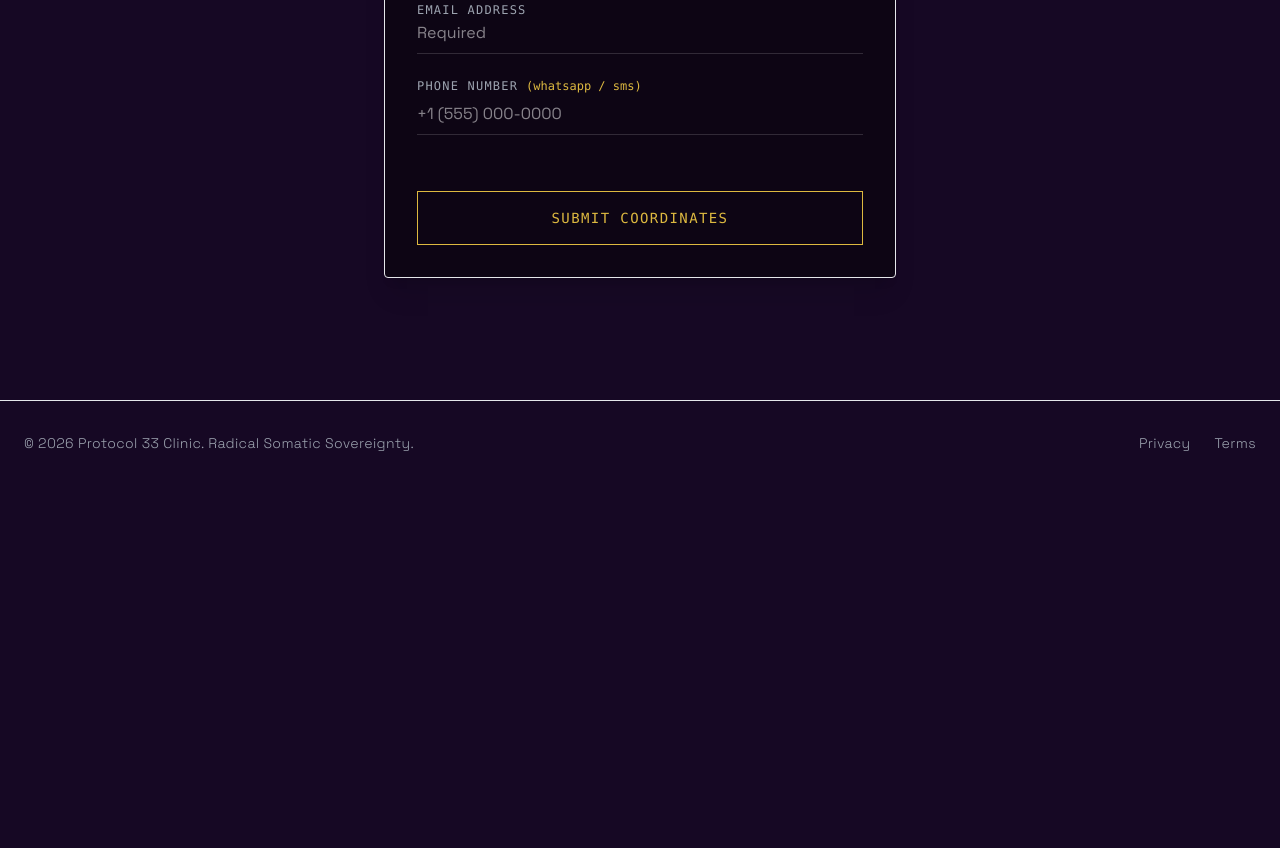
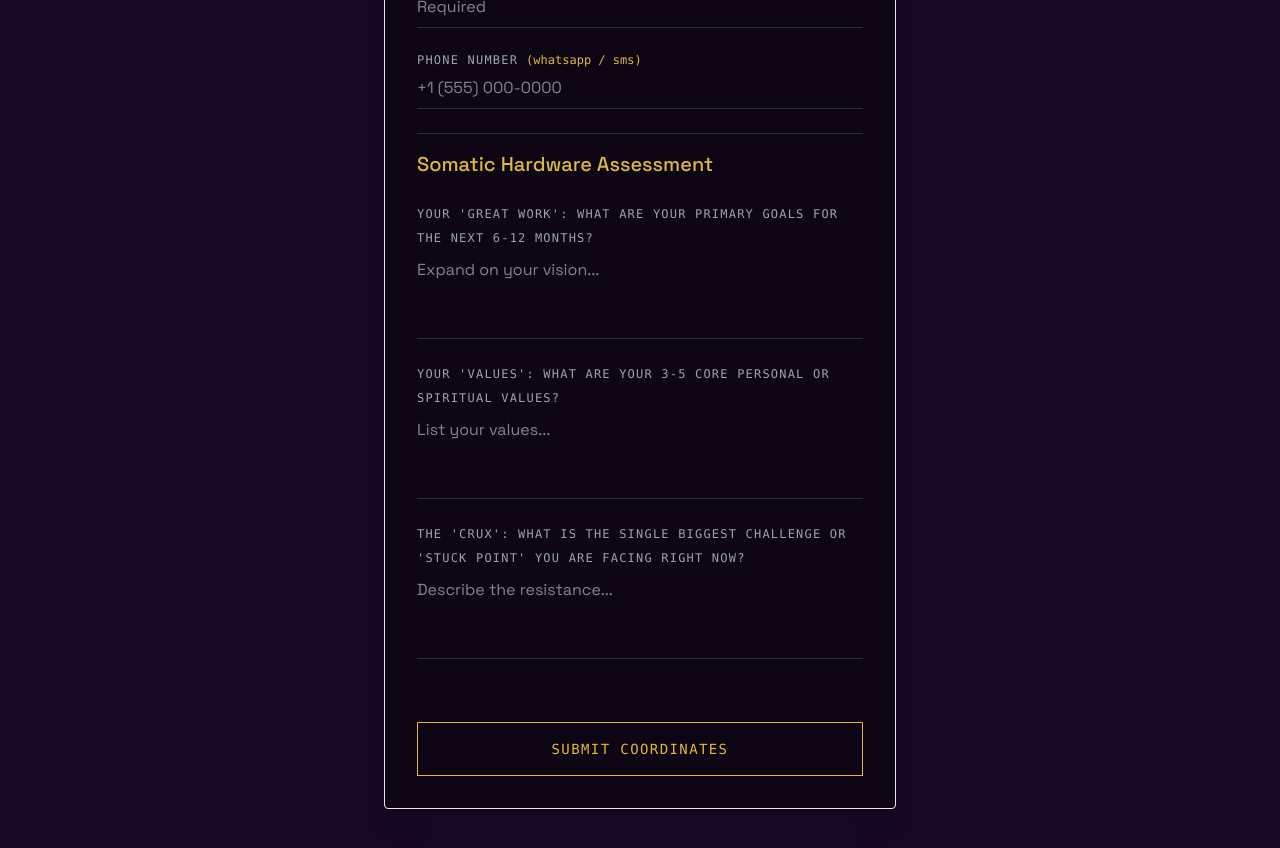
Before and after one commit to Peter999Bright-star/P33-command-centre, a Next.js app: page /blueprint in a window 1280 px wide. Shown: the part 480-1328 px from the top of the page. Before the commit the page ends 965 px from the top, so only its background shows below. Built offline with nearby package versions, Linux system fonts and the light colour scheme.

Commit message:
feat: expand blueprint form and destiny-xray copy

```diff
--- a/src/app/api/blueprint/route.ts
+++ b/src/app/api/blueprint/route.ts
@@ -4,7 +4,7 @@ import { supabase } from '@/lib/supabase';
 export async function POST(request: Request) {
   try {
     const body = await request.json();
-    const { first_name, last_name, email, phone } = body;
+    const { first_name, last_name, email, phone, great_work, core_values, the_crux } = body;
 
     if (!first_name || !last_name || !email) {
       return NextResponse.json(
@@ -13,8 +13,10 @@ export async function POST(request: Request) {
       );
     }
 
+    let clientId;
+
     // Insert into Supabase clients table (The Metal Boundary)
-    const { data, error } = await supabase
+    const { data: newClient, error: clientError } = await supabase
       .from('clients')
       .insert([
         {
@@ -22,28 +24,59 @@ export async function POST(request: Request) {
           last_name,
           email,
           phone: phone || null,
-          // last_contact_date will default to NOW() on the database level
         }
       ])
       .select()
       .single();
 
-    if (error) {
-      console.error('Supabase Insert Error:', error);
+    if (clientError) {
       // Handle unique constraint on email
-      if (error.code === '23505') {
+      if (clientError.code === '23505') {
+        const { data: existingClient, error: fetchError } = await supabase
+          .from('clients')
+          .select('id')
+          .eq('email', email)
+          .single();
+
+        if (fetchError) {
+          console.error('Failed to fetch existing client:', fetchError);
+          return NextResponse.json({ error: 'Failed to access returning profile' }, { status: 500 });
+        }
+        clientId = existingClient.id;
+      } else {
+        console.error('Supabase Client Insert Error:', clientError);
         return NextResponse.json(
-            { error: 'Email already registered.' },
-            { status: 409 }
+          { error: 'Failed to insert client record' },
+          { status: 500 }
         );
       }
+    } else {
+      clientId = newClient.id;
+    }
+
+    // Insert into blueprints table
+    const { data: blueprint, error: blueprintError } = await supabase
+      .from('blueprints')
+      .insert([
+        {
+          client_id: clientId,
+          great_work: great_work || null,
+          core_values: core_values || null,
+          the_crux: the_crux || null,
+        }
+      ])
+      .select()
+      .single();
+
+    if (blueprintError) {
+      console.error('Blueprint Insert Error:', blueprintError);
       return NextResponse.json(
-        { error: 'Failed to insert client record' },
+        { error: 'Failed to insert blueprint record' },
         { status: 500 }
       );
     }
 
-    return NextResponse.json({ success: true, client: data }, { status: 201 });
+    return NextResponse.json({ success: true, blueprint }, { status: 201 });
 
   } catch (err) {
     console.error('API Error:', err);
--- a/src/app/blueprint/page.tsx
+++ b/src/app/blueprint/page.tsx
@@ -10,11 +10,14 @@ export default function BlueprintGateway() {
     last_name: '',
     email: '',
     phone: '',
+    great_work: '',
+    core_values: '',
+    the_crux: '',
   });
   const [status, setStatus] = useState<'idle' | 'submitting' | 'success' | 'error'>('idle');
   const [errorMessage, setErrorMessage] = useState('');
 
-  const handleChange = (e: React.ChangeEvent<HTMLInputElement>) => {
+  const handleChange = (e: React.ChangeEvent<HTMLInputElement | HTMLTextAreaElement>) => {
     setFormData({ ...formData, [e.target.name]: e.target.value });
   };
 
@@ -119,6 +122,55 @@ export default function BlueprintGateway() {
             />
           </div>
 
+          <div className="space-y-4 pt-4 border-t border-platinum-subtle mt-4">
+            <h3 className="text-xl font-medium text-alchemical-gold mb-6">Somatic Hardware Assessment</h3>
+
+            <div className="space-y-2">
+              <label htmlFor="great_work" className="text-xs font-mono text-muted uppercase tracking-widest leading-loose block">
+                Your 'Great Work': What are your primary goals for the next 6-12 months?
+              </label>
+              <textarea
+                id="great_work"
+                name="great_work"
+                value={formData.great_work}
+                onChange={handleChange}
+                rows={3}
+                className="w-full bg-transparent border-b border-platinum-subtle pb-2 text-white focus:outline-none focus:border-alchemical-gold transition-colors resize-none"
+                placeholder="Expand on your vision..."
+              />
+            </div>
+
+            <div className="space-y-2">
+              <label htmlFor="core_values" className="text-xs font-mono text-muted uppercase tracking-widest leading-loose block">
+                Your 'Values': What are your 3-5 core personal or spiritual values?
+              </label>
+              <textarea
+                id="core_values"
+                name="core_values"
+                value={formData.core_values}
+                onChange={handleChange}
+                rows={3}
+                className="w-full bg-transparent border-b border-platinum-subtle pb-2 text-white focus:outline-none focus:border-alchemical-gold transition-colors resize-none"
+                placeholder="List your values..."
+              />
+            </div>
+
+            <div className="space-y-2">
+              <label htmlFor="the_crux" className="text-xs font-mono text-muted uppercase tracking-widest leading-loose block">
+                The 'Crux': What is the single biggest challenge or 'stuck point' you are facing right now?
+              </label>
+              <textarea
+                id="the_crux"
+                name="the_crux"
+                value={formData.the_crux}
+                onChange={handleChange}
+                rows={3}
+                className="w-full bg-transparent border-b border-platinum-subtle pb-2 text-white focus:outline-none focus:border-alchemical-gold transition-colors resize-none"
+                placeholder="Describe the resistance..."
+              />
+            </div>
+          </div>
+
           {status === 'error' && (
             <div className="border-l border-red-500 pl-4 py-2 mt-6">
                 <p className="text-sm text-red-400">{errorMessage}</p>
--- a/src/app/destiny-xray/page.tsx
+++ b/src/app/destiny-xray/page.tsx
@@ -7,30 +7,72 @@ export default function DestinyXRay() {
 
       {/*
         ========================================================
-        SECTION 1: THE VANGUARD (Top Fold)
+        SECTION 1: THE VANGUARD (Hero Section)
         ========================================================
       */}
       <section className="pt-40 pb-24 px-6 md:px-12 max-w-7xl mx-auto flex flex-col items-center text-center">
         <h1 className="text-5xl md:text-7xl font-bold tracking-tighter text-[#D4B993] mb-6">
-          The Destiny X-Ray.
+          The Destiny X-Ray
         </h1>
         <h2 className="text-xl md:text-2xl font-light text-[#F5F4F6]/80 mb-10 max-w-3xl leading-relaxed tracking-wide">
-          Stop treating the smoke. Map your Somatic Hardware and locate the Karmic Knot.
+          Stop treating the smoke. Map your somatic hardware and locate the Karmic Knot.
         </h2>
 
         <div className="w-16 h-px bg-[#F5F4F6]/30 mb-10" />
 
         <p className="max-w-4xl text-lg font-light leading-loose text-[#F5F4F6]/70">
-          Chasing symptoms is an endless loop. The Astro-Synthesis model bypasses the noise by pulling the exact structural blueprint of your incarnation. We locate where the flow is crimped at the source code level, mapping your bio-energetic hardware to reveal not just what is stuck, but exactly how it was designed to operate.
+          Traditional therapy and standard energy work rely on a flawed premise: asking you where it hurts. But when you are exhausted from holding up the sky, your conscious mind is often distracted by the drama of the week, masking the actual structural fire. A surgeon does not operate without an MRI. An acupuncturist does not place a needle without reading the pulse. The Destiny X-Ray is your structural audit. It is the personal operating manual you were never handed at birth.
         </p>
       </section>
 
       {/*
         ========================================================
-        SECTION 2: THE CORE DIAGNOSTIC (The Products)
+        SECTION 2: THE PARADIGM SHIFT
         ========================================================
       */}
-      <section className="py-24 px-6 md:px-12 max-w-7xl mx-auto">
+      <section className="py-16 px-6 md:px-12 max-w-4xl mx-auto text-center border-t border-[#F5F4F6]/10">
+        <h2 className="text-3xl font-medium text-[#F5F4F6] mb-6">
+          You Are Not Broken. You Are Fighting Your Design.
+        </h2>
+        <p className="text-lg font-light leading-loose text-[#F5F4F6]/70">
+          The recurring cycles of friction, the heavy resistance in your business, the physical exhaustion—these are not punishments, and you are not a victim of circumstance. They are simply Karmic Knots: specific, mathematical clashes between your innate elemental blueprint and the environment you are forcing yourself to operate within. When you commission your Blueprint, the light of awareness dawns. The subconscious static rises to the surface. You finally see the terrain for what it is.
+        </p>
+      </section>
+
+      {/*
+        ========================================================
+        SECTION 3: THE CLINICAL INTEGRATION
+        ========================================================
+      */}
+      <section className="py-16 px-6 md:px-12 max-w-4xl mx-auto text-center border-t border-[#F5F4F6]/10">
+        <h2 className="text-3xl font-medium text-[#F5F4F6] mb-6">
+          The Foundation of Protocol 33
+        </h2>
+        <p className="text-lg font-light leading-loose text-[#F5F4F6]/70">
+          The Destiny X-Ray is the bedrock of our clinical work. Whether you are using it to validate your own internal compass or bringing it into a 1:1 Protocol 33-AW surgery, this map dictates the strategy. It ensures every choice, every boundary, and every therapeutic inquiry is perfectly aligned with your unique cosmic and biological signature. You retain the free will to build whatever reality you desire. But now, you will know exactly which wind to sail with, and which storms require a heavier anchor.
+        </p>
+      </section>
+
+      {/*
+        ========================================================
+        SECTION 4: THE CTA
+        ========================================================
+      */}
+      <section className="py-16 px-6 md:px-12 max-w-7xl mx-auto flex flex-col items-center text-center">
+        <h2 className="text-2xl font-bold tracking-wide text-[#D4B993] mb-4">
+          Stop fumbling in the dark. Stop guessing your coordinates.
+        </h2>
+        <p className="text-xl font-light text-[#F5F4F6] mb-6">
+          Claim your operating manual and assume command of your vessel.
+        </p>
+      </section>
+
+      {/*
+        ========================================================
+        SECTION 5: THE CORE DIAGNOSTIC (The Products)
+        ========================================================
+      */}
+      <section className="pb-24 px-6 md:px-12 max-w-7xl mx-auto">
         <div className="grid grid-cols-1 md:grid-cols-2 gap-8 md:gap-12">
 
           {/* TIER 1: The Blueprint */}
@@ -44,7 +86,7 @@ export default function DestinyXRay() {
               href="/blueprint"
               className="mt-auto block text-center w-full py-4 border border-[#F5F4F6]/30 text-[#F5F4F6] hover:bg-[#F5F4F6] hover:text-[#1C1A27] transition-all duration-300 tracking-widest uppercase text-sm font-medium"
             >
-              Initiate Scan
+              COMMISSION YOUR X-RAY
             </Link>
           </div>
 
@@ -73,7 +115,7 @@ export default function DestinyXRay() {
               href="/blueprint"
               className="mt-auto block text-center w-full py-4 bg-[#D4B993] text-[#1C1A27] hover:bg-[#F5F4F6] transition-all duration-300 tracking-widest uppercase text-sm font-bold"
             >
-              Secure The Trinity
+              COMMISSION YOUR X-RAY
             </Link>
           </div>
 
@@ -82,7 +124,7 @@ export default function DestinyXRay() {
 
       {/*
         ========================================================
-        SECTION 3: ADVANCED PROTOCOLS (Lower Fold)
+        SECTION 6: ADVANCED PROTOCOLS (Lower Fold)
         ========================================================
       */}
       <section className="bg-[#F5F4F6] text-[#1C1A27] py-32 px-6 md:px-12 mt-16 border-t border-[#D4B993]/50">
```
Also changed, not shown: 1 other file (tests, documents, lock files or other folders).
